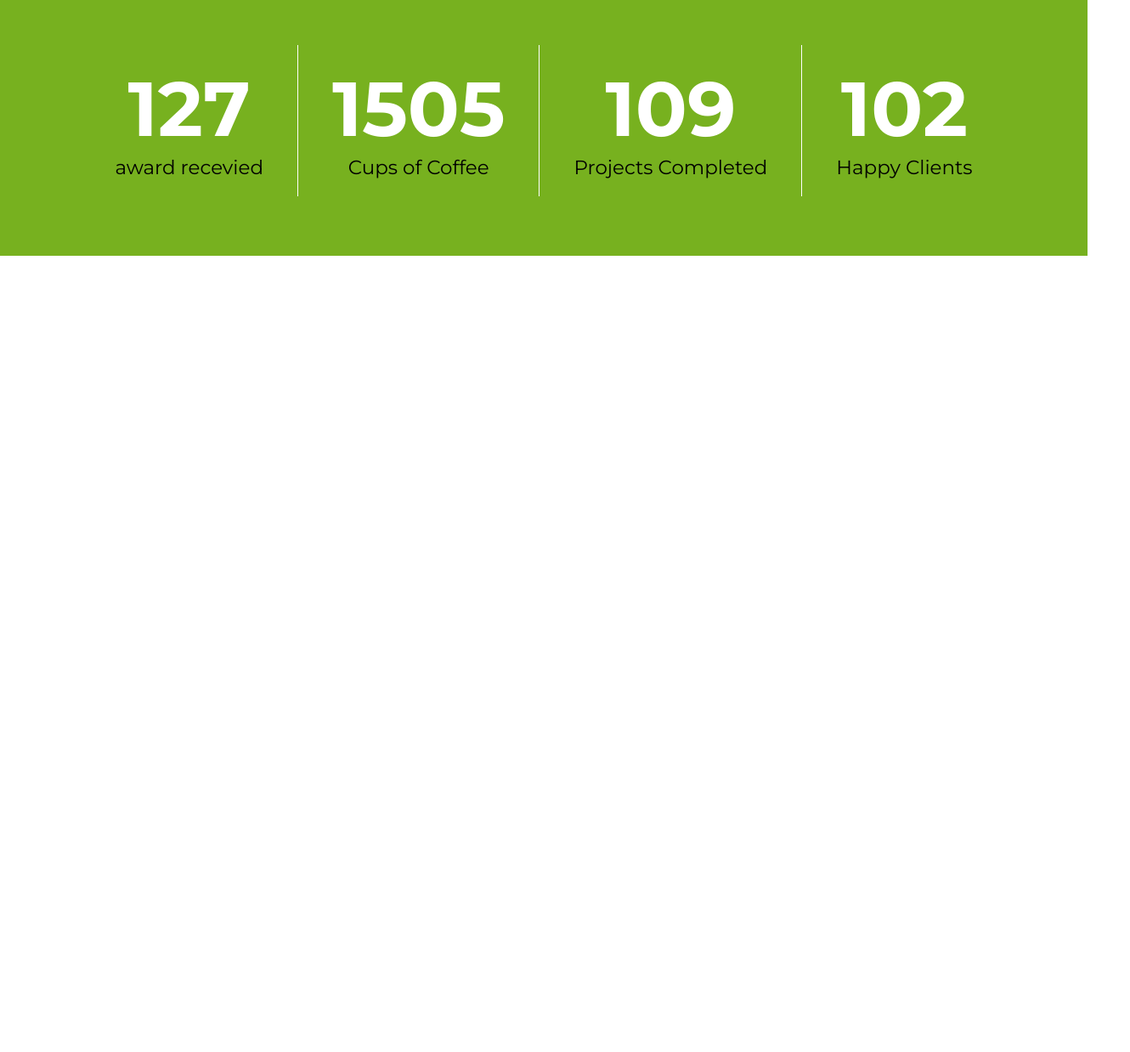
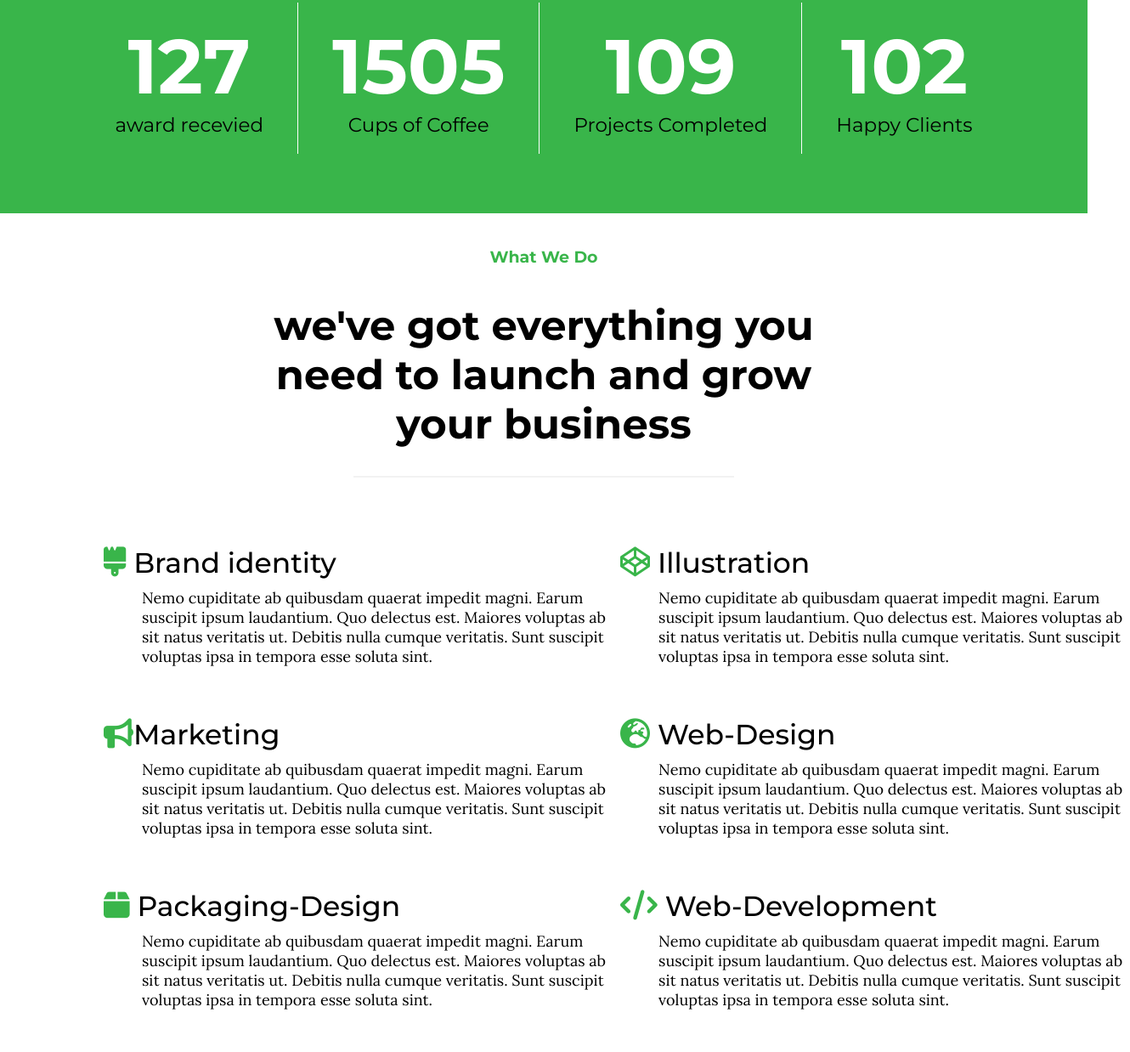
Before and after one commit to sweetbeeda/new-sample-portfolio, a plain HTML site: page public/index.html in a window 1280 px wide. Shown: the part 1367-2605 px from the top of the page at 85% size, 1330 px wide, since content can reach past the window. Before the commit the page ends 1668 px from the top, so only its background shows below. Drawn offline with Linux system fonts and the light colour scheme.

Commit message:
created a what we do only for loptop size

```diff
--- a/public/css/style.css
+++ b/public/css/style.css
@@ -18,11 +18,12 @@ header {
   display: flex;
   align-items: center;
   justify-content: space-evenly;
-  padding: 40px;
 }
+
 .heading > h1 {
   font-family: "lora";
   font-size: 3rem;
+  padding-top: 30px;
 }
 .heading > h1 > span {
   color: green;
@@ -32,6 +33,7 @@ header {
   align-items: center;
   justify-content: space-evenly;
   margin-left: 1rem;
+  padding-top: 30px;
 }
 .nav-list > ul > li {
   list-style: none;
@@ -95,7 +97,7 @@ header {
 }
 
 .main-section {
-  background-color: rgb(119, 177, 31);
+  background-color: #39b54a;
   text-align: center;
 }
 
@@ -170,3 +172,80 @@ header {
   padding-right: 2.5rem;
   padding-left: 2.5rem;
 }
+
+/* about-section starts */
+
+.about-section {
+  background-color: white;
+  width: 100%;
+}
+
+.about-para > P {
+  color: black;
+  text-align: center;
+  font-family: "montserrat";
+  text-transform: capitalize;
+  color: #39b54a;
+  font-size: 19px;
+  font-weight: 700;
+  padding-top: 40px;
+  padding-bottom: 40px;
+}
+.about-heading > h1 {
+  text-align: center;
+  margin: auto 17rem;
+  font-family: "montserrat";
+  font-size: 3rem;
+  color: black;
+}
+.under-line {
+  border: 1px solid #e5e5e5;
+  padding: 0px;
+  opacity: 0.5;
+  margin: auto 26rem;
+  margin-top: 2rem;
+}
+.about-section-content-para {
+  text-align: center;
+  margin-top: 1rem;
+  display: flex;
+  width: 100%;
+  font-size: 20px;
+  margin-left: 2rem;
+  flex-wrap: wrap;
+  margin-top: 30px;
+  text-align: left;
+  padding: 20px;
+  padding-left: 30px;
+}
+.project-new {
+  width: 47%;
+  padding: 30px;
+  margin-left: 30px;
+}
+.fa-box,
+.fa-earth-europe,
+.fa-bullhorn,
+.fa-bezier-curve,
+.fa-brush,
+.fa-codepen,
+.fa-code {
+  color: #39b54a;
+  font-size: 35px;
+}
+
+.project-heading {
+  font-size: 33px;
+  font-family: "montserrat";
+  color: black;
+  font-weight: 500;
+}
+.project-content {
+  padding-left: 20px;
+  font-family: "lora";
+  padding-left: 45px;
+  padding-top: 10px;
+  color: black;
+  font-size: large;
+  width: 600px;
+}
--- a/public/index.html
+++ b/public/index.html
@@ -7,6 +7,12 @@
 
     <!-- link css -->
     <link rel="stylesheet" href="/new-sample-portfolio/public/css/style.css" />
+
+    <!-- link icon -->
+    <link
+      rel="stylesheet"
+      href="https://cdnjs.cloudflare.com/ajax/libs/font-awesome/6.7.2/css/all.min.css"
+    />
   </head>
   <body>
     <header>
@@ -78,12 +84,104 @@
             <p>Projects Completed</p>
           </div>
 
-             <div class="project-4 por">
+          <div class="project-4 por">
             <h2>102</h2>
             <p>Happy Clients</p>
           </div>
         </div>
       </div>
+
+      <!-- about starts -->
+      <div class="about-section">
+        <div class="about-para">
+          <p>what we do</p>
+        </div>
+
+        <div class="about-heading">
+          <h1>
+            we've got everything you need to launch and grow your business
+          </h1>
+        </div>
+
+        <div class="under-line"></div>
+
+        <div class="about-section-content-para">
+          <div class="project-brand project-new">
+            <h1 class="project-heading">
+              <i class="fa-solid fa-brush"></i> Brand identity
+            </h1>
+            <p class="project-content">
+              Nemo cupiditate ab quibusdam quaerat impedit magni. Earum suscipit
+              ipsum laudantium. Quo delectus est. Maiores voluptas ab sit natus
+              veritatis ut. Debitis nulla cumque veritatis. Sunt suscipit
+              voluptas ipsa in tempora esse soluta sint.
+            </p>
+          </div>
+
+          <div class="project-illustration project-new">
+            <h1 class="project-heading">
+              <i class="fa-brands fa-codepen"></i> Illustration
+            </h1>
+            <p class="project-content">
+              Nemo cupiditate ab quibusdam quaerat impedit magni. Earum suscipit
+              ipsum laudantium. Quo delectus est. Maiores voluptas ab sit natus
+              veritatis ut. Debitis nulla cumque veritatis. Sunt suscipit
+              voluptas ipsa in tempora esse soluta sint.
+            </p>
+          </div>
+
+          <div class="project-marketing project-new">
+            <h1 class="project-heading">
+              <i class="fa-solid fa-bullhorn"></i>Marketing
+            </h1>
+            <p class="project-content">
+              Nemo cupiditate ab quibusdam quaerat impedit magni. Earum suscipit
+              ipsum laudantium. Quo delectus est. Maiores voluptas ab sit natus
+              veritatis ut. Debitis nulla cumque veritatis. Sunt suscipit
+              voluptas ipsa in tempora esse soluta sint.
+            </p>
+          </div>
+
+          <div class="project-Web-Design project-new">
+            <h1 class="project-heading">
+              <i class="fa-solid fa-earth-europe"></i> Web-Design
+            </h1>
+            <p class="project-content">
+              Nemo cupiditate ab quibusdam quaerat impedit magni. Earum suscipit
+              ipsum laudantium. Quo delectus est. Maiores voluptas ab sit natus
+              veritatis ut. Debitis nulla cumque veritatis. Sunt suscipit
+              voluptas ipsa in tempora esse soluta sint.
+            </p>
+          </div>
+
+          <div class="project-Packaging-Design project-new">
+            <h1 class="project-heading">
+              <i class="fa-solid fa-box"></i> Packaging-Design
+            </h1>
+            <p class="project-content">
+              Nemo cupiditate ab quibusdam quaerat impedit magni. Earum suscipit
+              ipsum laudantium. Quo delectus est. Maiores voluptas ab sit natus
+              veritatis ut. Debitis nulla cumque veritatis. Sunt suscipit
+              voluptas ipsa in tempora esse soluta sint.
+            </p>
+          </div>
+
+          <div class="project-Web-Development project-new">
+            <h1 class="project-heading">
+              <i class="fa-solid fa-code"></i>
+              Web-Development
+            </h1>
+            <p class="project-content">
+              Nemo cupiditate ab quibusdam quaerat impedit magni. Earum suscipit
+              ipsum laudantium. Quo delectus est. Maiores voluptas ab sit natus
+              veritatis ut. Debitis nulla cumque veritatis. Sunt suscipit
+              voluptas ipsa in tempora esse soluta sint.
+            </p>
+          </div>
+        </div>
+      </div>
+
+
     </main>
   </body>
 </html>
```
Also changed, not shown: public/assets/we-development-icon.png (added).
